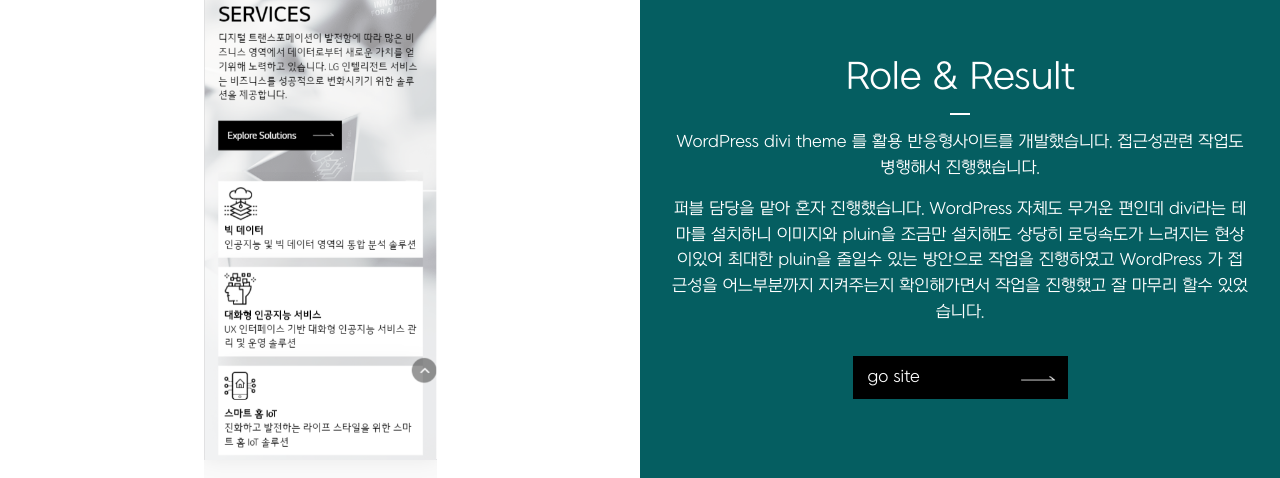
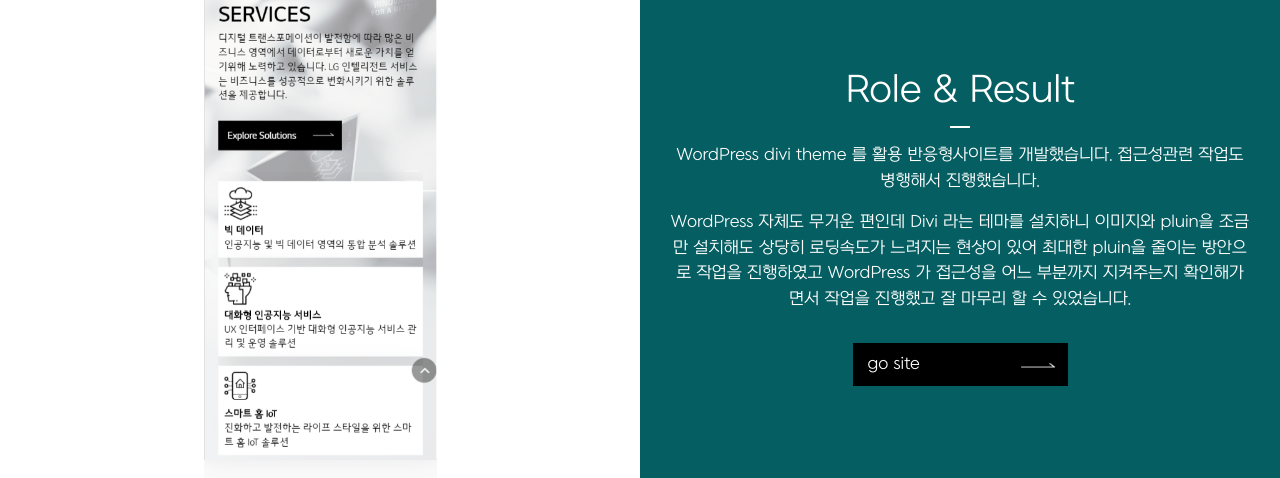
Before and after one commit to jins-web/jins-web.github.io, a plain HTML site: page sub_detail08.html in a window 1280 px wide. Shown: the part 1822-2300 px from the top of the page. Drawn offline with Linux system fonts and the light colour scheme.

Commit message:
Update sub_detail08.html

```diff
--- a/sub_detail08.html
+++ b/sub_detail08.html
@@ -58,6 +58,7 @@
 		<div class="randing-sec">
 			<h2>what I do</h2>
 			<P>I creative websites</P>
+			<a href="sub.html" class="btn-classic center">go back<span></span></a>
 		</div>
 	</div>
 	<div class="section fp-auto-height" id="section1">
@@ -76,7 +77,7 @@
 			<div class="sub-detail-txt sub-bg03">
 				<h2>Role & Result</h2>
 				<P class="sub-txt">WordPress divi theme 를 활용 반응형사이트를 개발했습니다. 접근성관련 작업도 병행해서 진행했습니다.</P>
-				<P class="sub-txt">퍼블 담당을 맡아 혼자 진행했습니다. WordPress 자체도 무거운 편인데 divi라는 테마를 설치하니 이미지와 pluin을 조금만 설치해도 상당히 로딩속도가 느려지는 현상이있어 최대한 pluin을 줄일수 있는 방안으로 작업을 진행하였고 WordPress 가 접근성을 어느부분까지 지켜주는지 확인해가면서 작업을 진행했고 잘 마무리 할수 있었습니다.</P>
+				<P class="sub-txt">WordPress 자체도 무거운 편인데 Divi 라는 테마를 설치하니 이미지와 pluin을 조금만 설치해도 상당히 로딩속도가 느려지는 현상이 있어 최대한 pluin을 줄이는 방안으로 작업을 진행하였고 WordPress 가 접근성을 어느 부분까지 지켜주는지 확인해가면서 작업을 진행했고 잘 마무리 할 수 있었습니다.</P>
 				<a href="https://swsolutions.lge.com/" class="btn-classic center">go site<span></span></a>
 			</div>
 		</div>
```
